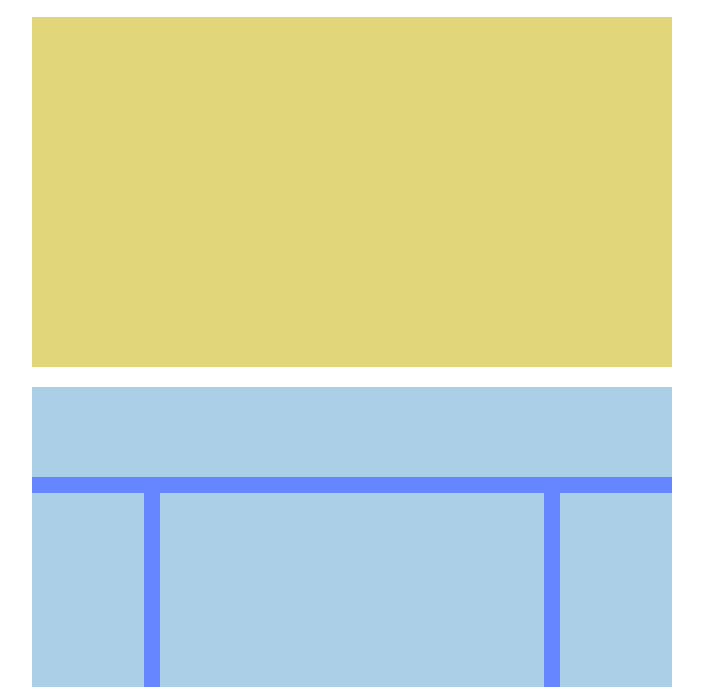
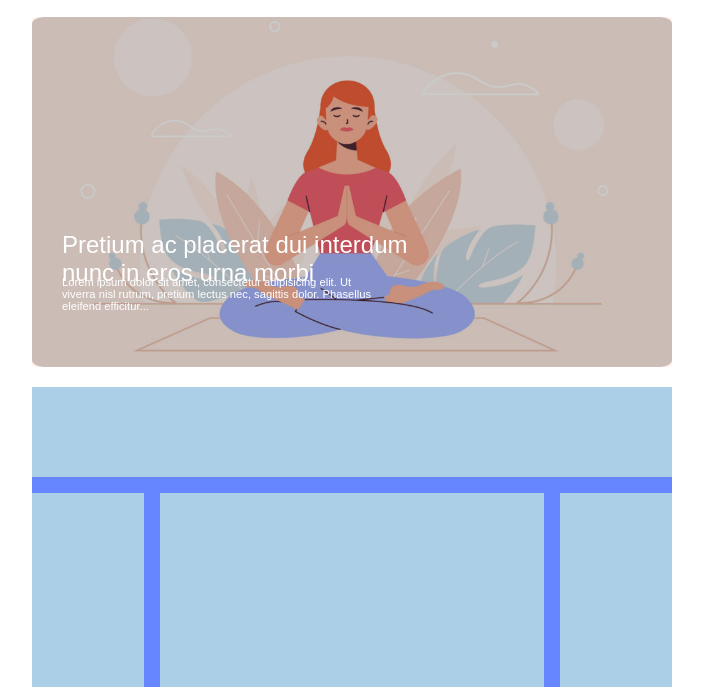
Before and after one commit to Pier5/htmlcss-wp, a plain HTML site: page index.html in a window 1280 px wide. Shown: the part 113-800 px from the top of the page, without its empty margins (288-991 px from the left). Drawn offline with Linux system fonts and the light colour scheme.

Commit message:
struttura base con header e primo container modificati

```diff
--- a/css/style.css
+++ b/css/style.css
@@ -2,7 +2,6 @@
     margin: 0;
     padding: 0;
     box-sizing: border-box;
-    font-family: sans-serif;
 }
 
 .container {
@@ -33,6 +32,7 @@ a {
     text-decoration: none;
     color: #b5b5b5;
     font-size: .7em;
+    font-family: sans-serif;
 }
 
 a:hover {
@@ -45,9 +45,45 @@ a:active {
 
 .container-gold {
     height: 350px;
-    background-color: #e1d67a;
     margin-top: 20px;
     margin-bottom: 20px;
+    position: relative;
+    text-align: center;
+    color: white;
+    border-radius: 2%;
+    background-color: black;
+}
+
+.text-one,
+.text-two {
+    font-weight: lighter;
+    font-family: Arial, Helvetica, sans-serif;
+    text-align: left;
+
+}
+
+.text-one {
+    position: absolute;
+    bottom: 80px;
+    left: 30px;
+    font-size: 1.5rem;
+    width: 55%;
+}
+
+.text-two {
+    position: absolute;
+    bottom: 55px;
+    left: 30px;
+    font-size: .7rem;
+    width: 50%;
+}
+
+.banner {
+    width: 100%;
+    height: 100%;
+    object-fit: cover;
+    border-radius: 1%;
+    opacity: .8;
 }
 
 .container-blue {
--- a/index.html
+++ b/index.html
@@ -9,10 +9,8 @@
 </head>
 <body>
     <div class="container">
-
         <header class="main-header">
             <img class="logo" src="img/logo.png" alt="Logo Neori">
-
             <nav>
                 <ul>
                     <li><a href="#">FEATURES</a></li>
@@ -24,10 +22,14 @@
                 </ul>
             </nav>
         </header>
+        <main>
+            <div class="container-gold">
+                <img class="banner" src="img/banner.jpg" alt="Banner">
+                <h1 class="text-one">Pretium ac placerat dui interdum nunc in eros urna morbi</h1>
+                <h2 class="text-two">Lorem ipsum dolor sit amet, consectetur adipisicing elit. Ut viverra nisl rutrum, pretium lectus nec, sagittis dolor. Phasellus eleifend efficitur...</h2>
+            </div>
 
 
-        <main>
-            <div class="container-gold"></div>
             <div class="container-blue">
                 <div class="container-top"></div>
                 <div class="container-left"></div>
```
